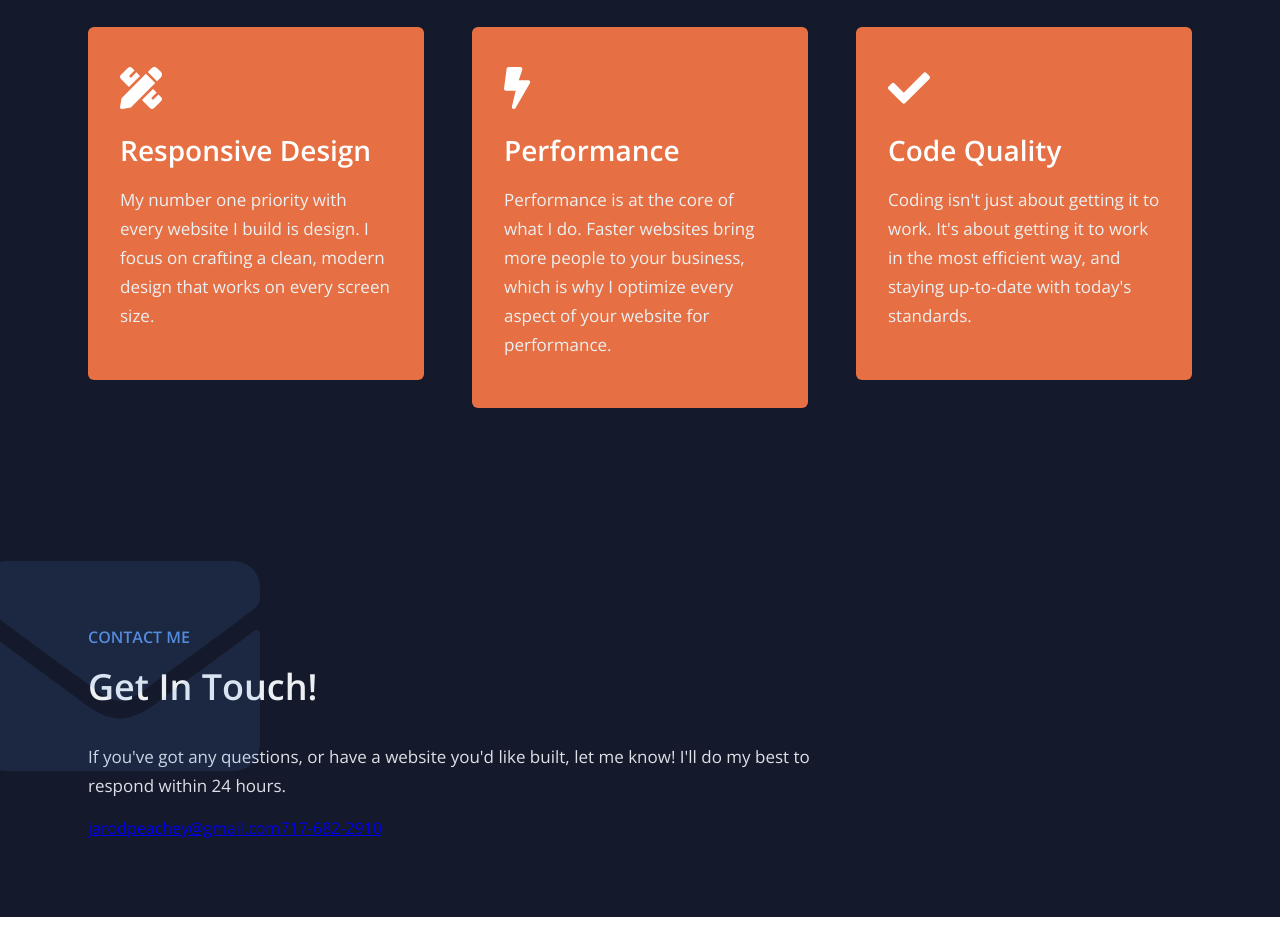
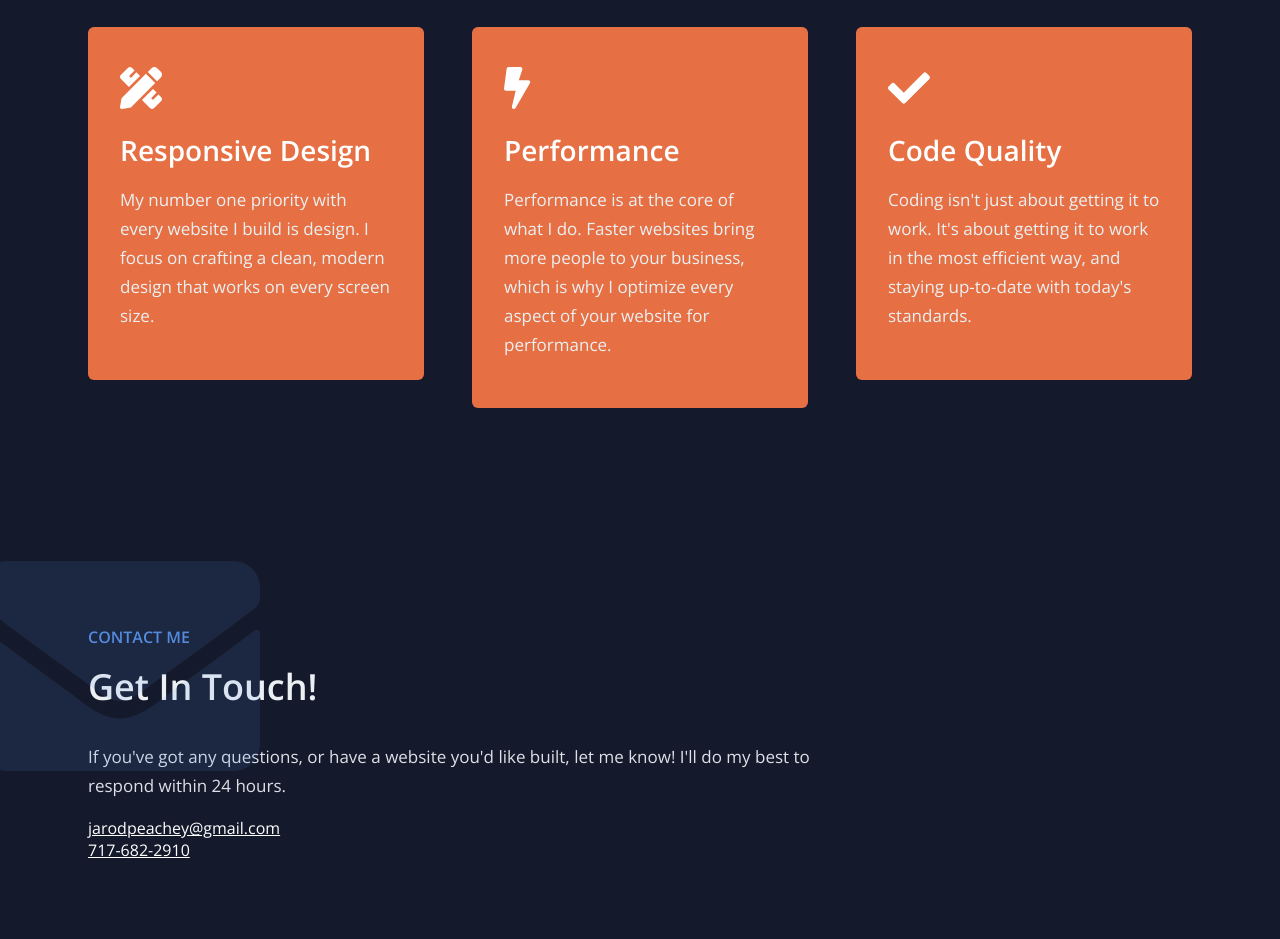
Before and after one commit to jarodpeachey/portfolio, a Gatsby site: page / in a window 1280 px wide. Shown: the part 2818-3757 px from the top of the page. Before the commit the page ends 3735 px from the top, so only its background shows below. Built offline with nearby package versions, Linux system fonts and the light colour scheme; Gatsby itself is replaced by a stand-in of ours.

Commit message:
UPdate link

```diff
--- a/src/pages/index.js
+++ b/src/pages/index.js
@@ -560,8 +560,9 @@ const App = ({}) => {
           <Paragraph customStyles="max-width: 769px;">
             If you've got any questions, or have a website you'd like built, let me know! I'll do my best to respond within 24 hours.
           </Paragraph>
-          <a href="mailto:jarodpeachey@gmail.com">jarodpeachey@gmail.com</a>
-          <a href="tel:7176822910">717-682-2910</a>
+          <a style={{color: 'white'}} href="mailto:jarodpeachey@gmail.com">jarodpeachey@gmail.com</a>
+          <br />
+          <a style={{color: 'white'}} href="tel:7176822910">717-682-2910</a>
           {/* {emailError && <Alert color="error">Please enter a valid email.</Alert>}
           {messageError && !emailError && <Alert color="error">Please type a message.</Alert>}
           <Row spacing={[12]} breakpoints={[769]}>
```
